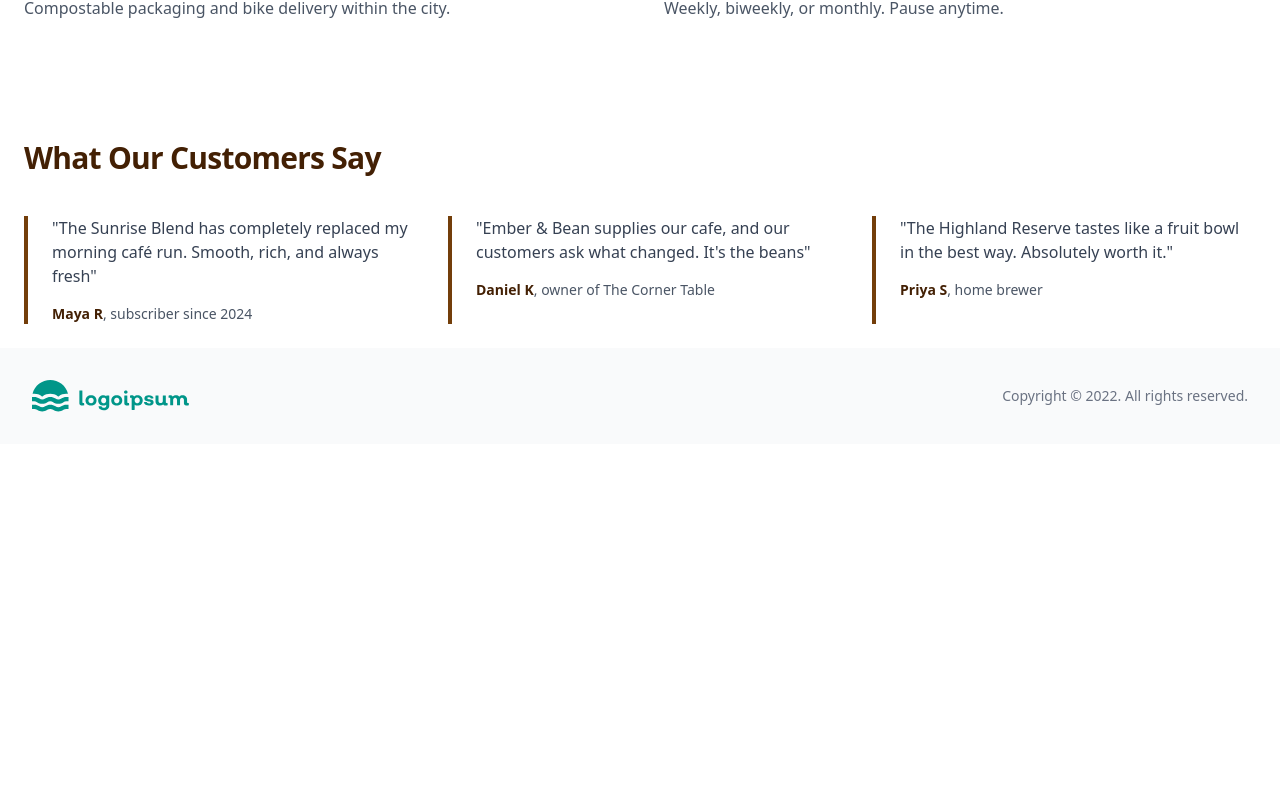
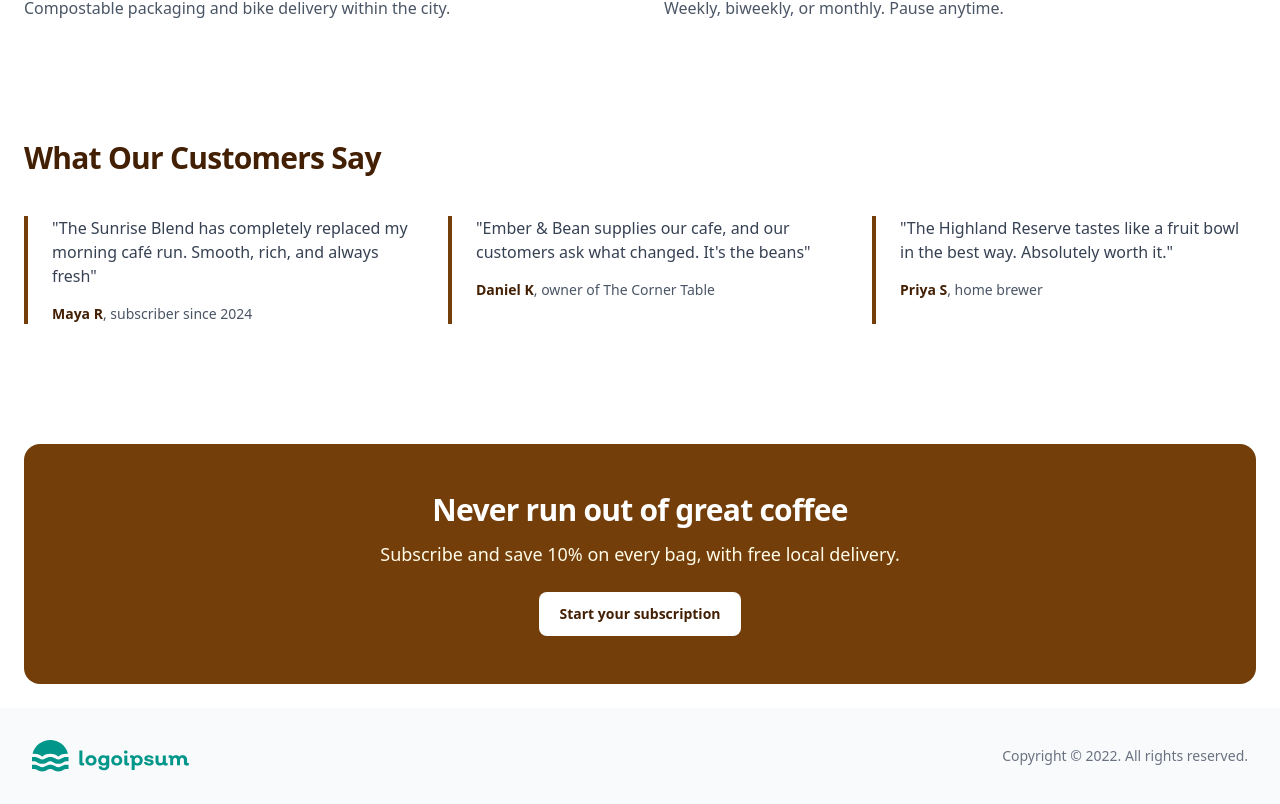
Before and after one commit to Justin-Bento/my-first-angular-app, an Angular app: page / in a window 1280 px wide. Shown: the part 3461-4265 px from the top of the page. Before the commit the page ends 3905 px from the top, so only its background shows below. Built offline with nearby package versions, Linux system fonts and the light colour scheme.

Commit message:
feat(home): add Subscription Banner

```diff
--- a/src/app/home/home.html
+++ b/src/app/home/home.html
@@ -72,6 +72,7 @@
   </dl>
 </section>
 
+<!-- Testimonials -->
 <section class="mt-30">
   <h2 class="capitalize text-3xl font-semibold tracking-tight text-yellow-950">What our customers say</h2>
   <div class="mt-10 grid grid-cols-1 gap-10 md:grid-cols-3">
@@ -87,3 +88,15 @@
     }
   </div>
 </section>
+
+<!-- Subscription banner -->
+<section class="mt-30 rounded-2xl bg-yellow-900 px-6 py-12 text-center sm:px-12">
+  <h2 class="text-3xl font-semibold tracking-tight text-white">Never run out of great coffee</h2>
+  <p class="mx-auto mt-3 max-w-2xl text-base text-yellow-50 sm:text-lg">
+    Subscribe and save 10% on every bag, with free local delivery.
+  </p>
+  <a routerLink="/services"
+    class="mt-6 inline-block rounded-lg bg-white px-5 py-2.5 text-sm/6 font-bold text-yellow-950 hover:bg-yellow-50 focus-visible:outline-2 focus-visible:outline-offset-2 focus-visible:outline-white">
+    Start your subscription
+  </a>
+</section>
```
